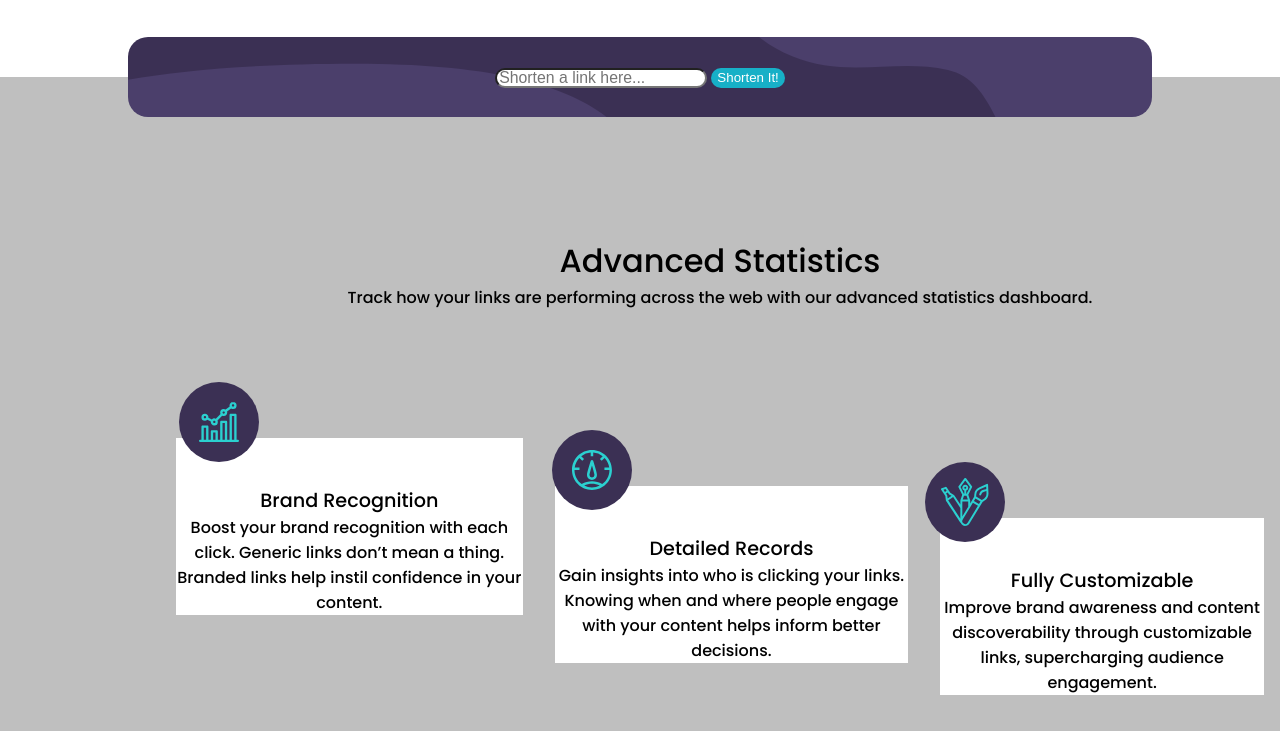
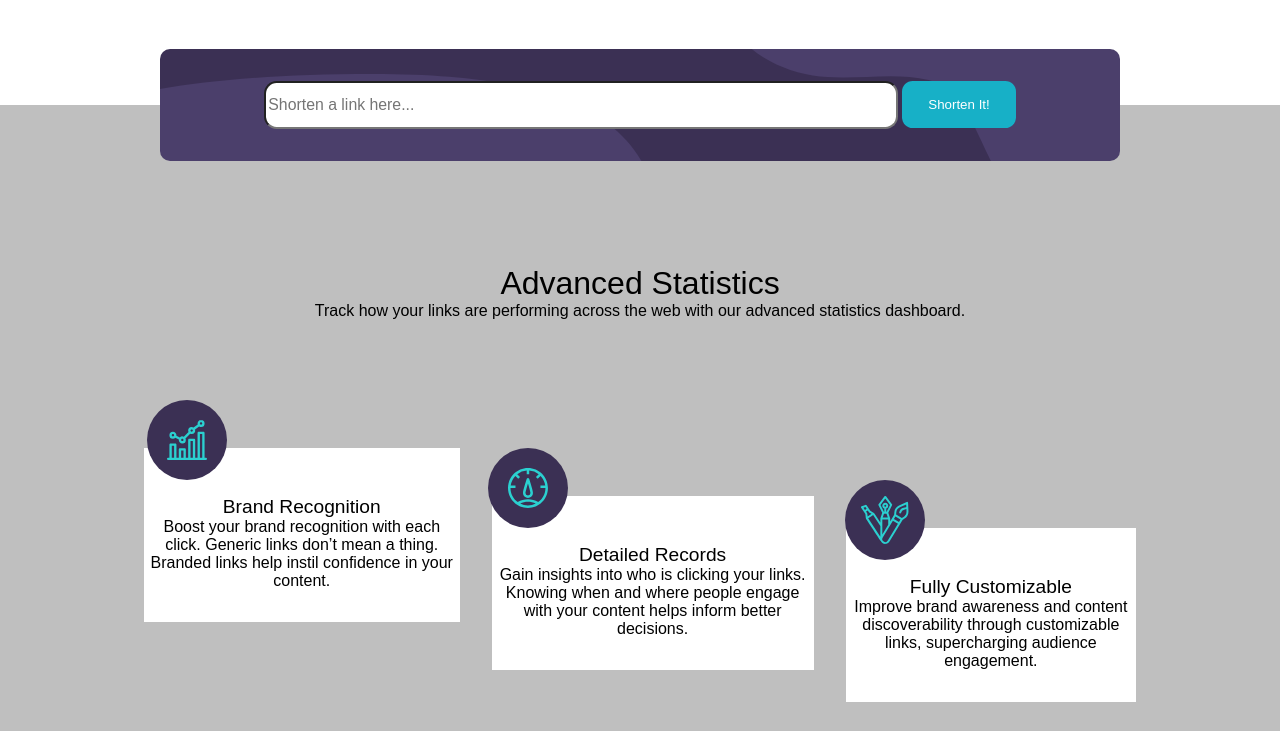
Before and after one commit to nemanja-z/URL-Shortener, a plain HTML site: page index.html in a window 1280 px wide. Shown: the part 369-1100 px from the top of the page. Drawn offline with nearby package versions, Linux system fonts and the light colour scheme.

Commit message:
Change card design

```diff
--- a/css/style.css
+++ b/css/style.css
@@ -18,7 +18,7 @@ nav.flexbox{
     justify-content: space-between;
 }
 .flexbox, .activation, .section-1, .info, .activation, .wrap {
-    padding-left:10em;
+    padding:0 8em;
 }
 nav.flexbox ul {
     display: flex;
@@ -55,17 +55,25 @@ section.section-1{
     display: flex;
     justify-content: center;
     align-items: center;
-    height: 5em;
-    width:80%;
+    height: 7em;
+    width:75%;
+    position:relative;
+    top:3.5em;
+    border-radius: 10px;
     margin: 0 auto;
     background: hsl(257, 27%, 26%);
     background-image: url("../images/bg-shorten-desktop.svg");
     background-size: cover;
 }
-.shortener{
-    position:relative;
-    top:2.5em;
-    border-radius: 20px;
+.shortener input{
+    border-radius: 0.8em;
+    width:40em;
+    height: 3em;
+}
+.shortener button{
+    border-radius: 0.8em;
+    width: 8.5em;
+    height: 3.5em;
 }
 .info{
     height:50%;
@@ -76,54 +84,111 @@ section.section-1{
 .cards{
     display: flex;
     flex-direction: row;
+    justify-content: space-between;
     padding-bottom: 7em;
 
+}
+.cards div{
+    padding: 3em 0 2em 0;
+    background-color: white;
+}
+.cards  div:nth-last-of-type(3){
+    position: relative;
+}
+.cards  div:nth-last-of-type(2){
+    position: relative;
+    top: 3em;
+}
+.cards div:nth-last-of-type(1){
+    position: relative;
+    top: 5em;
 }
 .cards-img{
     margin-top: 2em;
 }
 .cards-img div:nth-last-of-type(3){
     position: relative;
-    top:2.5em;
-    right: 8em;
+    top:3em;
+    right: 7em;
     z-index: 10;
 }
 .cards-img div:nth-last-of-type(2){
     position: relative;
-    top:5.5em;
-    right: 8em;
+    top:6em;
+    right: 7em;
     z-index: 10;
 }
 .cards-img div:nth-last-of-type(1){
     position: relative;
-    top:7.5em;
-    right: 8em;
+    top:8em;
+    right: 6em;
     z-index: 10;
 }
+
 .card-1,
 .card-2,
 .card-3{
     background-color: white;
     margin:1em;
-}
-.cards div:nth-last-of-type(3){
+    display: flex;
+    flex-direction: column;
     position: relative;
 }
-.cards div:nth-last-of-type(2){
+/*.cards div:nth-last-of-type(2){
     position: relative;
     top:3em
 }
 .cards div:nth-last-of-type(1){
     position: relative;
-    top:5em;
+     top:5em;
+}*/
+/* .card-1 img,
+.card-2 div,
+.card-3 div{
+    position: absolute;
+    top: 0;
+    left: 70;
+    bottom: 45;
+    margin: auto;
+    background-color: hsl(257, 27%, 26%);
+    border-radius: 5em;
+    width: 5em;
+    height: 5em;
+} */
+.cards-img{
+    display: flex;
+    justify-content: space-around;
 }
+.cards-img div{
+    display: flex;
+    justify-content: center;
+    align-items: center;
+    background-color: hsl(257, 27%, 26%);
+    border-radius: 5em;
+    width: 5em;
+    height: 5em;
+}
+/* .card-1 div img,
+.card-2 div img,
+.card-3 div img{
+    position: absolute;
+    top: 0;
+    bottom: 0;
+    left: 0;
+    right: 0;
+    margin: auto;
+} */
 .activation{
+    display: flex;
+    flex-direction: column;
+    justify-content: center;
+    align-items: center;
     background: hsl(257, 27%, 26%);
     background-image: url("../images/bg-boost-desktop.svg");
     background-size: cover;
-    text-align: center;
     height: 12em;
     color:white;
+
 }
 .wrap  *{
     color:white;
@@ -139,25 +204,14 @@ section.section-1{
     margin-right: 5em;
     font-weight: 700;
 }
-.cards-img{
+/* .cards-img{
     display: flex;
     flex-direction: row;
     justify-content: space-around;
 
-}
-.cards-img div{
-    display: flex;
-    justify-content: center;
-    align-items: center;
-    background-color: hsl(257, 27%, 26%);
-    border-radius: 5em;
-    width: 5em;
-    height: 5em;
-}
-.cards div{
-    padding-top: 3em;
-    background-color: white;
-}
+}*/
+
+
 li a{
     font-size: 0.5em;
     color:hsl(0, 0%, 75%);
--- a/index.html
+++ b/index.html
@@ -12,7 +12,6 @@
 
   <!-- Feel free to remove these styles or customise in your own stylesheet 👍 -->
   <link rel="preconnect" href="https://fonts.gstatic.com">
-  <link href="https://fonts.googleapis.com/css2?family=Poppins:wght@500;700&display=swap" rel="stylesheet">
 </head>
 <body>
 <header>
@@ -39,7 +38,7 @@
   on how your links are performing.</p>
   <button type="submit">Get Started</button>
   </div>
-    <img src ="images/illustration-working.svg"  width="370"
+    <img alt="" src ="images/illustration-working.svg"  width="370"
     height="310">
 </div>
 </section>
@@ -56,13 +55,13 @@
     advanced statistics dashboard.</p>
   <div class="cards-img">
     <div>
-        <img src="./images/icon-brand-recognition.svg">
+      <img alt="" src="./images/icon-brand-recognition.svg">
     </div>
     <div>
-        <img src="./images/icon-detailed-records.svg">
+      <img alt="" src="./images/icon-detailed-records.svg">
     </div>
     <div>
-        <img src="./images/icon-fully-customizable.svg">
+      <img alt="" src="./images/icon-fully-customizable.svg">
     </div>
   </div>
   <div class="cards">
@@ -125,6 +124,6 @@
       <a href="#"><ion-icon name="logo-instagram"></ion-icon></a>
       </div>
   </footer>
-<script src="https://unpkg.com/ionicons@5.2.3/dist/ionicons.js"></script>
+  <script type="module" src="https://unpkg.com/ionicons@5.2.3/dist/ionicons/ionicons.esm.js"></script>
 </body>
 </html>
```
Lines whose indentation alone changed are shown as unchanged.
